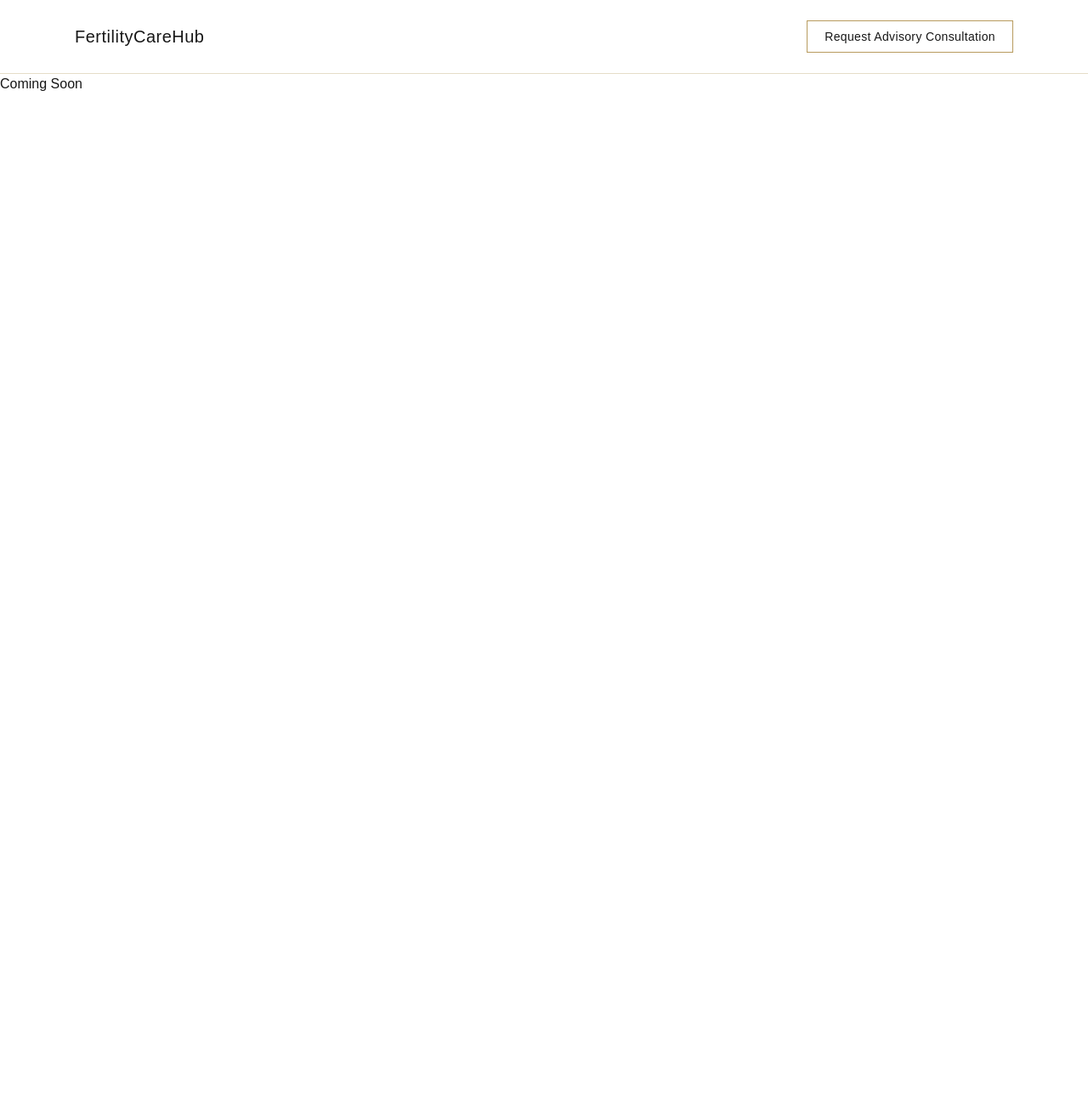
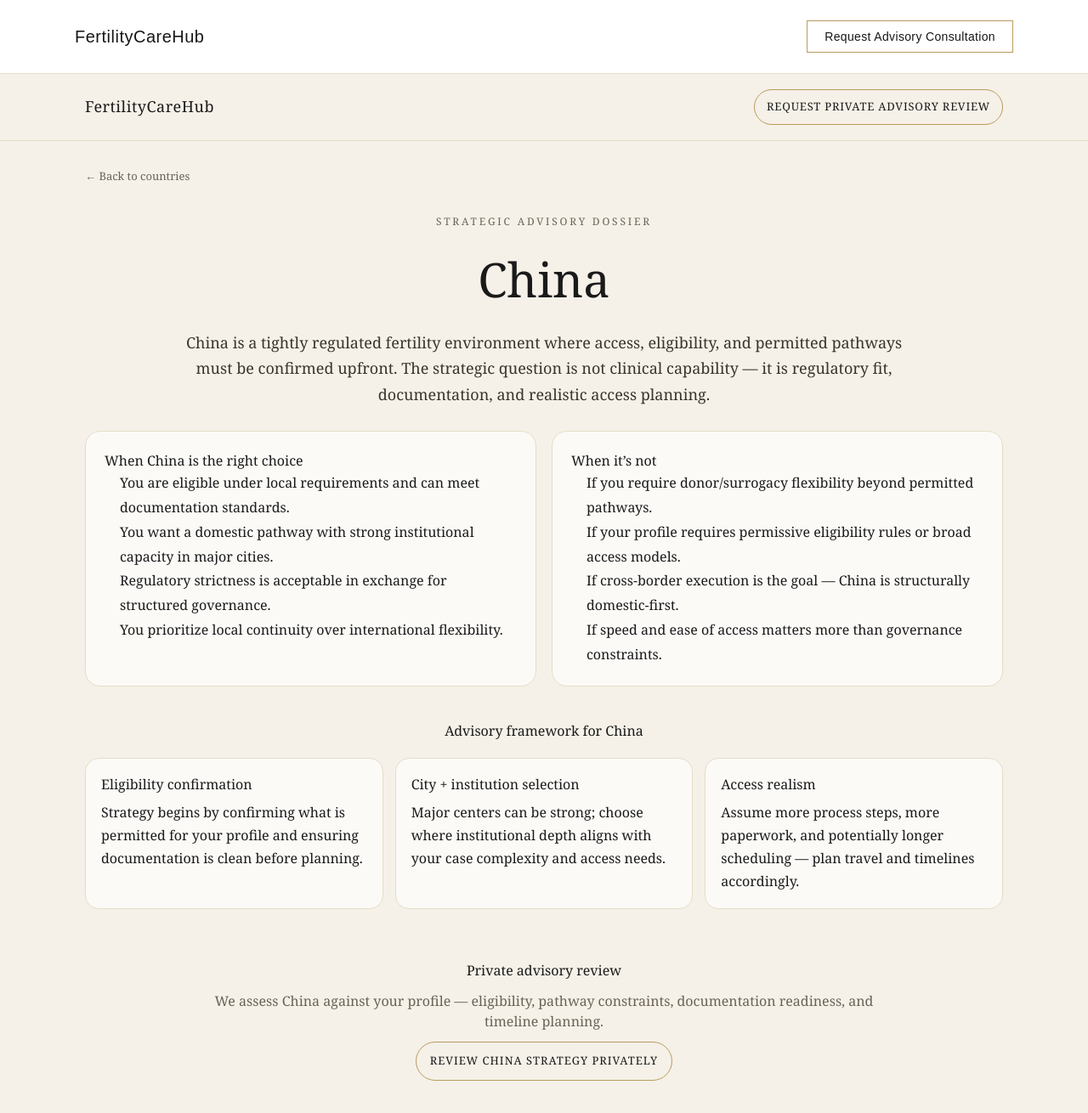
Before and after one commit to fmeliteintl-collab/fertilitycarehub-web, a Next.js app: page /countries/china in a window 1280 px wide. Shown: the top 1310 px of the page at 85% size. Before the commit the page ends 800 px from the top, so only its background shows below. Built offline with nearby package versions, Linux system fonts and the light colour scheme.

Commit message:
Add China dossier page

```diff
--- a/app/countries/china/page.tsx
+++ b/app/countries/china/page.tsx
@@ -1,3 +1,247 @@
-export default function Page() {
-  return <div>Coming Soon</div>;
+import Link from "next/link";
+
+export default function ChinaDossierPage() {
+  const COUNTRY = "China";
+  const SLUG = "china";
+
+  const PAGE_BG = "#F5F1E8";
+  const INK = "#1A1A1A";
+  const MUTED = "#6A6256";
+  const GOLD = "#B89B5E";
+  const BORDER = "#E5DDC8";
+  const CARD_BG = "#FBFAF7";
+
+  return (
+    <main
+      style={{
+        background: PAGE_BG,
+        color: INK,
+        minHeight: "100vh",
+        fontFamily:
+          'ui-serif, Georgia, Cambria, "Times New Roman", Times, serif',
+      }}
+    >
+      {/* Header */}
+      <header
+        style={{
+          width: "100%",
+          borderBottom: `1px solid ${BORDER}`,
+          background: PAGE_BG,
+        }}
+      >
+        <div
+          style={{
+            maxWidth: 1120,
+            margin: "0 auto",
+            padding: "18px 20px",
+            display: "flex",
+            alignItems: "center",
+            justifyContent: "space-between",
+          }}
+        >
+          <Link
+            href="/countries"
+            style={{
+              textDecoration: "none",
+              color: INK,
+              fontSize: 18,
+              letterSpacing: 0.5,
+            }}
+          >
+            FertilityCareHub
+          </Link>
+
+          <Link
+            href={`/countries/${SLUG}#consultation`}
+            style={{
+              textDecoration: "none",
+              border: `1px solid ${GOLD}`,
+              color: INK,
+              padding: "10px 14px",
+              borderRadius: 999,
+              fontSize: 13,
+              letterSpacing: 0.8,
+              textTransform: "uppercase",
+              background: "transparent",
+            }}
+          >
+            Request Private Advisory Review
+          </Link>
+        </div>
+      </header>
+
+      <div style={{ maxWidth: 1120, margin: "0 auto", padding: "28px 20px 80px" }}>
+        {/* Back */}
+        <div>
+          <Link
+            href="/countries"
+            style={{ textDecoration: "none", color: MUTED, fontSize: 13 }}
+          >
+            ← Back to countries
+          </Link>
+        </div>
+
+        {/* Hero */}
+        <section style={{ paddingTop: 34, paddingBottom: 28, textAlign: "center" }}>
+          <div
+            style={{
+              fontSize: 12,
+              letterSpacing: 2.8,
+              textTransform: "uppercase",
+              color: MUTED,
+              marginBottom: 16,
+            }}
+          >
+            Strategic advisory dossier
+          </div>
+
+          <h1 style={{ margin: 0, fontSize: 56 }}>
+            {COUNTRY}
+          </h1>
+
+          <p
+            style={{
+              margin: "18px auto 0",
+              maxWidth: 880,
+              fontSize: 18,
+              lineHeight: 1.7,
+              color: "#3A342C",
+            }}
+          >
+            China is a tightly regulated fertility environment where access, eligibility,
+            and permitted pathways must be confirmed upfront.
+            The strategic question is not clinical capability — it is regulatory fit,
+            documentation, and realistic access planning.
+          </p>
+        </section>
+
+        {/* 2 Column */}
+        <section
+          style={{
+            display: "grid",
+            gridTemplateColumns: "1fr 1fr",
+            gap: 18,
+          }}
+        >
+          <div
+            style={{
+              background: CARD_BG,
+              border: `1px solid ${BORDER}`,
+              borderRadius: 18,
+              padding: 22,
+            }}
+          >
+            <h2>When China is the right choice</h2>
+            <ul style={{ paddingLeft: 18, lineHeight: 1.8 }}>
+              <li>You are eligible under local requirements and can meet documentation standards.</li>
+              <li>You want a domestic pathway with strong institutional capacity in major cities.</li>
+              <li>Regulatory strictness is acceptable in exchange for structured governance.</li>
+              <li>You prioritize local continuity over international flexibility.</li>
+            </ul>
+          </div>
+
+          <div
+            style={{
+              background: CARD_BG,
+              border: `1px solid ${BORDER}`,
+              borderRadius: 18,
+              padding: 22,
+            }}
+          >
+            <h2>When it’s not</h2>
+            <ul style={{ paddingLeft: 18, lineHeight: 1.8 }}>
+              <li>If you require donor/surrogacy flexibility beyond permitted pathways.</li>
+              <li>If your profile requires permissive eligibility rules or broad access models.</li>
+              <li>If cross-border execution is the goal — China is structurally domestic-first.</li>
+              <li>If speed and ease of access matters more than governance constraints.</li>
+            </ul>
+          </div>
+        </section>
+
+        {/* Framework */}
+        <section style={{ marginTop: 40 }}>
+          <h2 style={{ textAlign: "center" }}>
+            Advisory framework for {COUNTRY}
+          </h2>
+
+          <div
+            style={{
+              display: "grid",
+              gridTemplateColumns: "repeat(3, 1fr)",
+              gap: 14,
+              marginTop: 20,
+            }}
+          >
+            {[
+              {
+                title: "Eligibility confirmation",
+                text: "Strategy begins by confirming what is permitted for your profile and ensuring documentation is clean before planning.",
+              },
+              {
+                title: "City + institution selection",
+                text: "Major centers can be strong; choose where institutional depth aligns with your case complexity and access needs.",
+              },
+              {
+                title: "Access realism",
+                text: "Assume more process steps, more paperwork, and potentially longer scheduling — plan travel and timelines accordingly.",
+              },
+            ].map((card) => (
+              <div
+                key={card.title}
+                style={{
+                  background: CARD_BG,
+                  border: `1px solid ${BORDER}`,
+                  borderRadius: 16,
+                  padding: 18,
+                }}
+              >
+                <div style={{ fontWeight: 500 }}>{card.title}</div>
+                <div style={{ marginTop: 8, lineHeight: 1.7 }}>
+                  {card.text}
+                </div>
+              </div>
+            ))}
+          </div>
+        </section>
+
+        {/* CTA */}
+        <section id="consultation" style={{ marginTop: 60, textAlign: "center" }}>
+          <h2>Private advisory review</h2>
+          <p style={{ maxWidth: 820, margin: "12px auto", color: MUTED }}>
+            We assess China against your profile — eligibility, pathway constraints,
+            documentation readiness, and timeline planning.
+          </p>
+
+          <Link
+            href="/consultation"
+            style={{
+              display: "inline-block",
+              border: `1px solid ${GOLD}`,
+              padding: "12px 16px",
+              borderRadius: 999,
+              textDecoration: "none",
+              color: INK,
+              fontSize: 13,
+              letterSpacing: 1,
+              textTransform: "uppercase",
+            }}
+          >
+            Review China Strategy Privately
+          </Link>
+        </section>
+      </div>
+
+      <style>{`
+        @media (max-width: 900px) {
+          section[style*="grid-template-columns: 1fr 1fr"] {
+            grid-template-columns: 1fr !important;
+          }
+          section[style*="repeat(3, 1fr)"] {
+            grid-template-columns: 1fr !important;
+          }
+          h1 { font-size: 40px !important; }
+        }
+      `}</style>
+    </main>
+  );
 }
```
